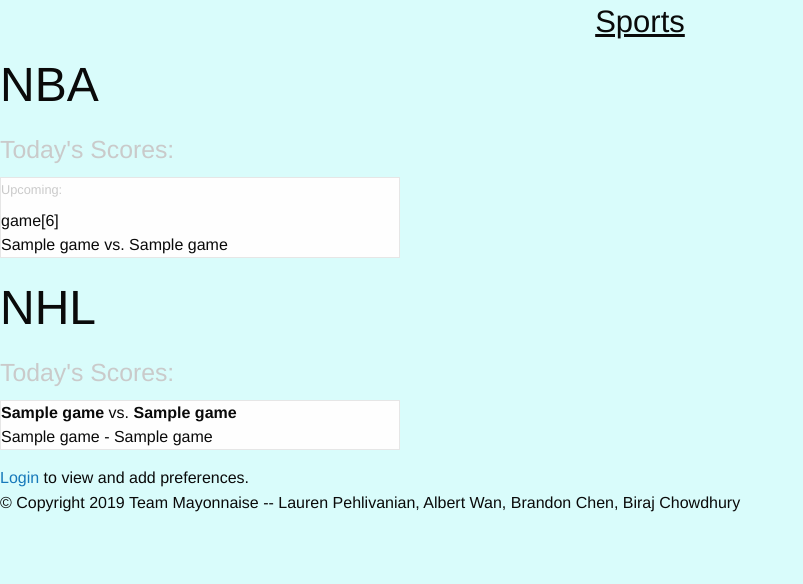
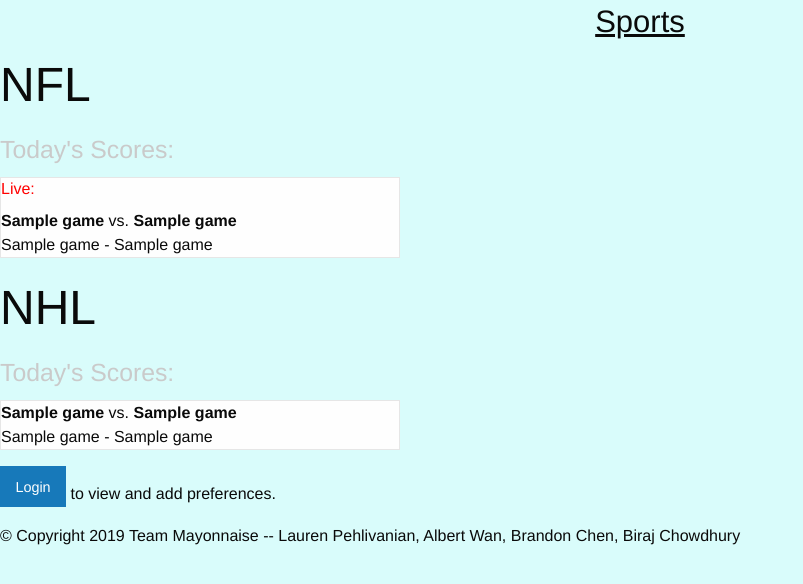
Before and after one commit to Salmon4/Mayonnaise, a Flask app: template templates/sports.html in a window 1280 px wide. Shown: the part 108-692 px from the top of the page, without its empty margins (0-803 px from the left). Run offline with Flask 2, Linux system fonts and the light colour scheme; the template is opened without the code that fills it: most values are stand-ins (such as "Sample title", 1, 10 or a date in 2020); parts of the project's set-up code (start-up, migrations or seed data) failed here and were passed over; some libraries are stand-ins or nearby versions.

Commit message:
added cards for nfl to show team stats, added nfl form, fixed formatting

```diff
--- a/templates/sports.html
+++ b/templates/sports.html
@@ -17,13 +17,17 @@
   <p>{{msg}}</p>
   {% endfor %}
 
-  <h1>NBA</h1>
+  <h1>NFL</h1>
   <h3><small>Today's Scores:</small></h3>
+  {% if NFLtoday == "No games played or scheduled for today." %}
+  {{ NFLtoday }}
+  <br>
+  {% else %}
   <div class="grid-x grid-padding-x">
-  {% for game in NBAtoday %}
+  {% for game in NFLtoday %}
     <div class="columns medium-4">
       <div class="card" style="width: 400px; padding=15px">
-        {% if game[6] == "Final" %}
+        {% if game[6] == 1 %}
 
           {% if game[4] > game[5] %}
           <span style="text-align:center"> <strong style="color:green">{{game[2]}}</strong> <span style'color:black'>vs.</span> <strong style="color:red">{{game[3]}}</strong></span>
@@ -39,7 +43,7 @@
           <span>{{game[4]}} - {{game[5]}}</span>
           {% endif %}
 
-        {% elif "Qtr" in game[6] %}
+        {% elif game[4] != 0 or game[5] != 0 %}
         <h6 style="color:red">Live:</h6>
         <span><strong>{{game[2]}}</strong> vs. <strong>{{game[3]}}</strong></span>
         <span>{{game[4]}} - {{game[5]}}</span>
@@ -55,22 +59,60 @@
 
   {% endfor %}
   </div>
+  {% endif %}
   {% if loggedin %}
 
+  <br><br>
+  <h3><small>Scores From Your Teams:</small></h3>
   <form action="/addsport" method="POST">
     <label for="nfl_team">Select team to add to preferences:</label>
     <select name="nfl_team">
       <option disabled selected>-- select a team --</option>
-      {% for team in nfl_teams %}
+      {% for team in nfl_teams_not_added %}
       <option value="{{team.FullName}}">{{team.FullName}}</option>
       {% endfor %}
       <input type="submit" value="Submit" name="submit-butom">
     </select>
   </form>
+<br>
+      <div class="grid-x grid-padding-x">
+      {% for team in nfl_user_team_data %}
+      <div class="columns medium-4">
+      <div class="card" style="width: 400px; padding=15px">
+        <div class="card-divider">
+          <h4 style="text-align:center;">{{team.Name}}</h4>
+        </div>
+        <!-- <img src="assets/img/generic/rectangle-1.jpg"> -->
+        <div class="card-section">
+          <strong>Conference:</strong> {{team.Conference}}
+          <br>
+          <strong>Division:</strong> {{team.Division}}
+        </div>
+        <div class="card-section">
+          <strong>Percentage: </strong><span style="color:blue;">{{team.Percentage}}</span>
+          <br>
+          <strong>Points For: </strong><span style="color:green;">{{team.PointsFor}}</span>
+          <br>
+          <strong>Points Against: </strong><span style="color:red;">{{team.PointsAgainst}}</span>
+          <br>
+          <strong>Touchdowns: </strong><span style="color:blue;">{{team.Touchdowns}}</span>
+          <br>
+          <strong>Total Division Wins: </strong><span style="color:green;">{{team.DivisionWins}}</span>
+          <br>
+          <strong>Total Division Losses: </strong><span style="color:red;">{{team.DivisionLosses}}</span>
+        </div>
+      </div>
+    </div>
+      {% endfor %}
+    </div>
+
   {% endif %}
 
   <h1>NHL</h1>
   <h3><small>Today's Scores:</small></h3>
+  {% if NHLtoday == "No games played or scheduled for today." %}
+  {{ NHLtoday }}
+  {% else %}
   <div class="grid-x grid-padding-x">
   {% for game in NHLtoday %}
     <div class="columns medium-4">
@@ -83,13 +125,13 @@
         <span><strong>{{game[2]}}</strong> vs. <strong>{{game[3]}}</strong></span>
         <span>{{game[4]}} - {{game[5]}}</span>
         {% elif game[4] > game[5] %}
-        <span> <strong style="color:green">{{game[2]}}> vs. <strong style="color:red">{{game[3]}}</span>
+        <span> <strong style="color:green">{{game[2]}}</strong> vs. <strong style="color:red">{{game[3]}}</strong></span>
         <!-- <br> -->
-        <span> <strong style="color:green">{{game[4]}}> - <strong style="color:red">{{game[5]}}</span>
+        <span> <strong style="color:green">{{game[4]}}</strong> - <strong style="color:red">{{game[5]}}</strong></span>
         {% elif game[4] < game[5] %}
-        <span> <strong style="color:red">{{game[2]}}> vs. <strong style="color:green">{{game[3]}}</span>
+        <span> <strong style="color:red">{{game[2]}}</strong> vs. <strong style="color:green">{{game[3]}}</strong></span>
         <!-- <br> -->
-        <span> <strong style="color:red">{{game[4]}}> - <strong style="color:green">{{game[5]}}</span>
+        <span> <strong style="color:red">{{game[4]}}</strong> - <strong style="color:green">{{game[5]}}</strong></span>
         {% else %}
         <span><strong>{{game[2]}}</strong> vs. <strong>{{game[3]}}</strong></span>
         <!-- <br> -->
@@ -101,6 +143,7 @@
 
   {% endfor %}
   </div>
+  {% endif %}
 
 				{% if loggedin %}
 					<!-- <h2>Your teams:</h2>
@@ -110,10 +153,22 @@
 					{% endfor %} -->
 
 					<!-- Cards for each team -->
+<br><br>
+      <h3><small>Scores From Your Teams:</small></h3>
 
-      <h3><small>Scores From Your Teams:</small></h3>
+      <form action="/addsport" method="POST">
+        <label for="nhl_team">Select team to add to preferences:</label>
+        <select name="nhl_team">
+          <option disabled selected>-- select a team --</option>
+          {% for team in nhl_teams %}
+          <option value="{{team.name}}">{{team.name}}</option>
+          {% endfor %}
+          <input type="submit" value="Submit" name="submit-butom">
+        </select>
+      </form>
+      <br><br>
           <div class="grid-x grid-padding-x">
-					{% for team in user_team_data %}
+					{% for team in nhl_user_team_data %}
           <div class="columns medium-4">
 					<div class="card" style="width: 400px; padding=15px">
 						<div class="card-divider">
@@ -123,7 +178,7 @@
 						<div class="card-section">
 						  <a href="{{team.officialSiteUrl}}">Official Team Site</a>
 						  <br>
-						  <strong>{{team.venue.city}}, {{team.locationName}}</strong>
+						  <strong>Abbreviation:</strong>{{team.abbreviation}}
 						</div>
 						<div class="card-section">
               <br>
@@ -134,17 +189,17 @@
 						    <strong>Date:</strong> {{team.prevgame.gameDate.split('T')[0]}}
 						    <br>
 						    {% if team.prevgame.teams.away.score > team.prevgame.teams.home.score %}
-						    <span style="color:green">{{team.prevgame.teams.away.team.name}}</span> vs. <span style="color:red">{{team.prevgame.teams.home.team.name}}</span>
+						    <span style="text-align:center"><span style="color:green">{{team.prevgame.teams.away.team.name}}</span> vs. <span style="color:red">{{team.prevgame.teams.home.team.name}}</span></span>
 						    <br>
-						    <span style="color:green">{{team.prevgame.teams.away.score}}</span> - <span style="color:red">{{team.prevgame.teams.home.score}}</span>
+						    <span style="text-align:center"><span style="color:green">{{team.prevgame.teams.away.score}}</span> - <span style="color:red">{{team.prevgame.teams.home.score}}</span></span>
 						    {% elif team.prevgame.teams.away.score < team.prevgame.teams.home.score %}
-						    <span style="color:red">{{team.prevgame.teams.away.team.name}}</span> vs. <span style="color:green">{{team.prevgame.teams.home.team.name}}</span>
+						    <span style="text-align:center"><span style="color:red">{{team.prevgame.teams.away.team.name}}</span> vs. <span style="color:green">{{team.prevgame.teams.home.team.name}}</span></span>
 						    <br>
-						    <span style="color:red">{{team.prevgame.teams.away.score}}</span> - <span style="color:green">{{team.prevgame.teams.home.score}}</span>
+						    <span style="text-align:center"><span style="color:red">{{team.prevgame.teams.away.score}}</span> - <span style="color:green">{{team.prevgame.teams.home.score}}</span></span>
 						    {% else %}
-						    <span>{{team.prevgame.teams.away.team.name}}</span> vs. <span>{{team.prevgame.teams.home.team.name}}</span>
+						    <span style="text-align:center"><span>{{team.prevgame.teams.away.team.name}}</span> vs. <span>{{team.prevgame.teams.home.team.name}}</span></span>
 						    <br>
-						    <span>{{team.prevgame.teams.away.score}} - {{team.prevgame.teams.home.score}}</span>
+						    <span style="text-align:center">{{team.prevgame.teams.away.score}} - {{team.prevgame.teams.home.score}}</span>
 						    {% endif %}
 						 {% endif %}
              <h6><small>Next Game:</small></h6>
@@ -161,18 +216,9 @@
 					{% endfor %}
         </div>
 
-					<form action="/addsport" method="POST">
-						<label for="nhl_team">Select team to add to preferences:</label>
-						<select name="nhl_team">
-						  <option disabled selected>-- select a team --</option>
-						  {% for team in nhl_teams %}
-						  <option value="{{team.name}}">{{team.name}}</option>
-						  {% endfor %}
-						  <input type="submit" value="Submit" name="submit-butom">
-						</select>
-					</form>
+
 				{% else %}
-					<a href="/login">Login</a> to view and add preferences.
+					<a href="/login" class="button">Login</a> to view and add preferences.
 				{% endif %}
 
 
```
